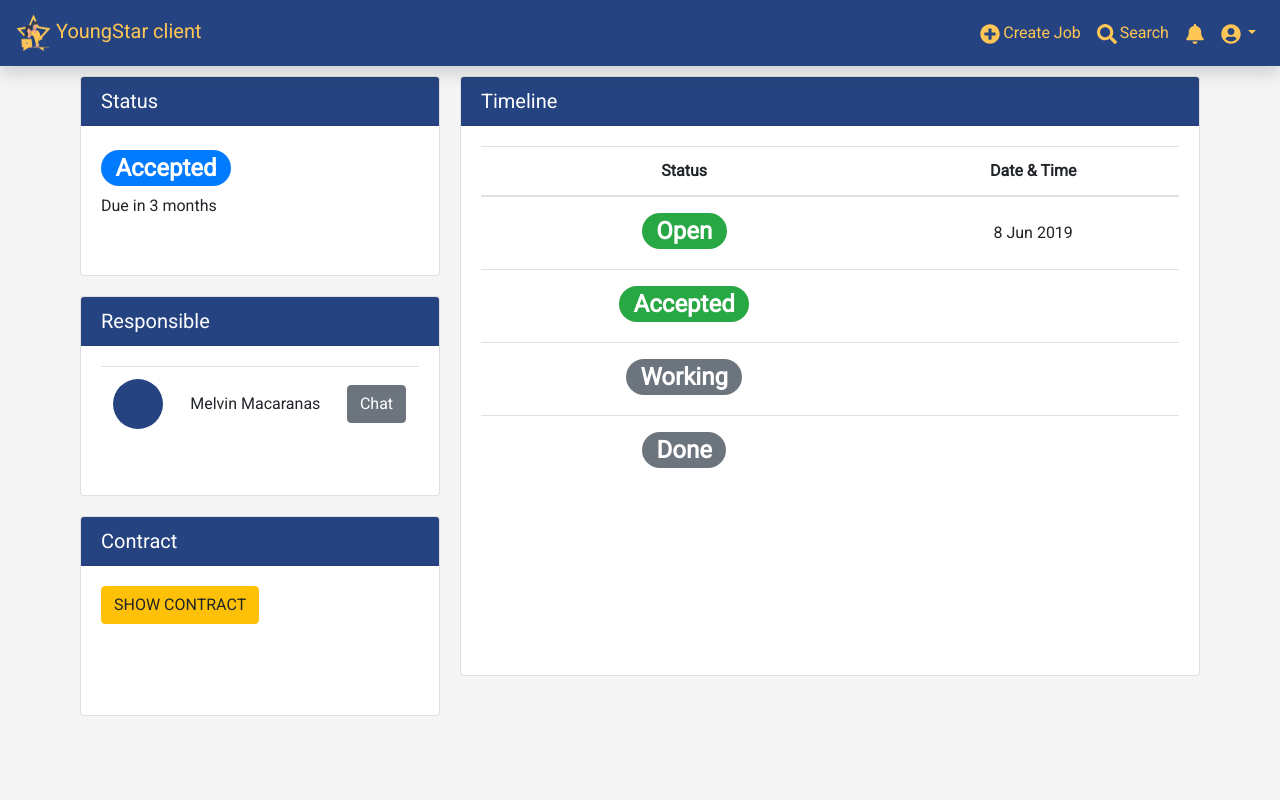
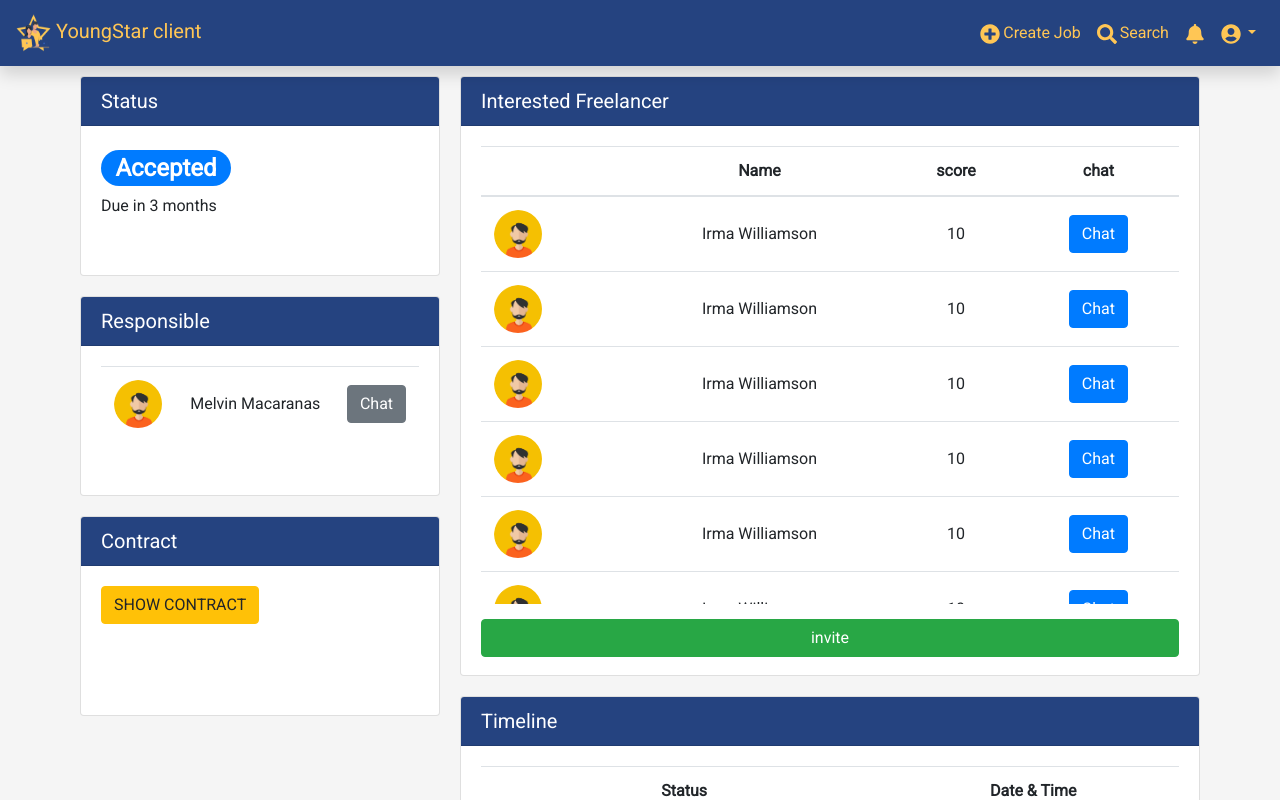
Before and after one commit to 2110423-2019-2/sec2_ShibaInu_front_end, a React (Create React App) app: page /client/dashboard in a window 1280 px wide. Shown: the top 800 px of the page. Built offline with nearby package versions, Linux system fonts and the light colour scheme.

Commit message:
add profileimage

```diff
--- a/src/DashboardClient.css
+++ b/src/DashboardClient.css
@@ -15,6 +15,19 @@
     width: 50px;
     height: 50px;
     margin: 0;
+    display: block;
+    background-color: white;
+    border: 1px solid rgb(255, 255, 255);
+    border-radius: 50%;
+    bottom: 0px;
+    overflow: hidden;
+    opacity: 1;
+    text-align: center;
+}
+.profile-img img{
+    align-self: auto;
+    width: 50px;
+    height: 50px;
 }
 .box-body td {
     text-align: center;
--- a/src/DashboardClient.js
+++ b/src/DashboardClient.js
@@ -1,6 +1,7 @@
 import React from "react";
 import NavBar from "./NavBar";
 import "./DashboardClient.css";
+import profileimage from "./material/profileimg2.png";
 import { Table, Container, Row, Col } from "react-bootstrap";
 import { DashboardBox, DashboardStatus, DashboardResponsible, DashboardContract, DashboardTimeline } from "./DashboardComponent";
 //import { ReactComponent } from '*.svg';
@@ -23,13 +24,13 @@ class DashboardClient extends React.Component {
           <Row>
             <Col sm={4} >
                 <div className="left-col">
-                <Row><DashboardStatus hidden={true} /></Row>
+                <Row><DashboardStatus/></Row>
                 <Row><DashboardResponsible /></Row>
                 <Row><DashboardContract /></Row>
                 </div>
             </Col>
             <Col sm={8}>
-                <Row><FreelancerBox hidden ={true} /></Row>
+                <Row><FreelancerBox /></Row>
                 <Row><DashboardTimeline /></Row>
             </Col>
 
@@ -45,13 +46,13 @@ class FreelancerBox extends React.Component {
     super(props);
     this.state = {
       freelancerList: [
-        { userId: "1", fname: "Irma", lname: "Williamson", score: 10, img: "" },
-        { userId: "2", fname: "Irma", lname: "Williamson", score: 10, img: "" },
-        { userId: "3", fname: "Irma", lname: "Williamson", score: 10, img: "" },
-        { userId: "4", fname: "Irma", lname: "Williamson", score: 10, img: "" },
-        { userId: "5", fname: "Irma", lname: "Williamson", score: 10, img: "" },
-        { userId: "6", fname: "Irma", lname: "Williamson", score: 10, img: "" },
-        { userId: "7", fname: "Irma", lname: "Williamson", score: 10, img: "" },
+        { userId: "1", fname: "Irma", lname: "Williamson", score: 10, img: profileimage },
+        { userId: "2", fname: "Irma", lname: "Williamson", score: 10, img: profileimage },
+        { userId: "3", fname: "Irma", lname: "Williamson", score: 10, img: profileimage },
+        { userId: "4", fname: "Irma", lname: "Williamson", score: 10, img: profileimage },
+        { userId: "5", fname: "Irma", lname: "Williamson", score: 10, img: profileimage },
+        { userId: "6", fname: "Irma", lname: "Williamson", score: 10, img: profileimage },
+        { userId: "7", fname: "Irma", lname: "Williamson", score: 10, img: profileimage },
       ]
     };
     this.showInterestedList = this.showInterestedList.bind(this);
@@ -63,7 +64,7 @@ class FreelancerBox extends React.Component {
     return this.state.freelancerList.map(item => (
       <tr key={item.userId}>
         <td>
-          <div className="profile-img"></div>
+          <div className="profile-img"><img src={item.img} alt="youngstar logo" /></div>
         </td>
         <td>{item.fname+" "+item.lname}</td>
         <td>{item.score}</td>
--- a/src/DashboardComponent.js
+++ b/src/DashboardComponent.js
@@ -1,8 +1,9 @@
 import React from 'react';
 import './DashboardComponent.css';
+import profileimage from "./material/profileimg2.png";
 import { Card, Badge, Table } from 'react-bootstrap';
-import { VerticalTimeline, VerticalTimelineElement } from 'react-vertical-timeline-component';
-import 'react-vertical-timeline-component/style.min.css';
+//import { VerticalTimeline, VerticalTimelineElement } from 'react-vertical-timeline-component';
+//import 'react-vertical-timeline-component/style.min.css';
 // import logo from './material/Logo.png';
 
 export class DashboardBox extends React.Component {
@@ -76,7 +77,7 @@ export class DashboardResponsible extends React.Component {
         super(props);
         this.state = {
             // user: null,
-            user: { userid: 1, fname: 'Melvin', lname: 'Macaranas', img: '' },
+            user: { userid: 1, fname: 'Melvin', lname: 'Macaranas', img: profileimage },
         };
     }
 
@@ -86,7 +87,7 @@ export class DashboardResponsible extends React.Component {
                 <tbody>
                     <tr key={this.state.user.userid}>
                         <td>
-                            <div className='profile-img'>{this.state.user.img}</div>
+                            <div className='profile-img'><img src={this.state.user.img} /></div>
                         </td>
                         <td>{this.state.user.fname + ' ' + this.state.user.lname}</td>
                         <td>
```
